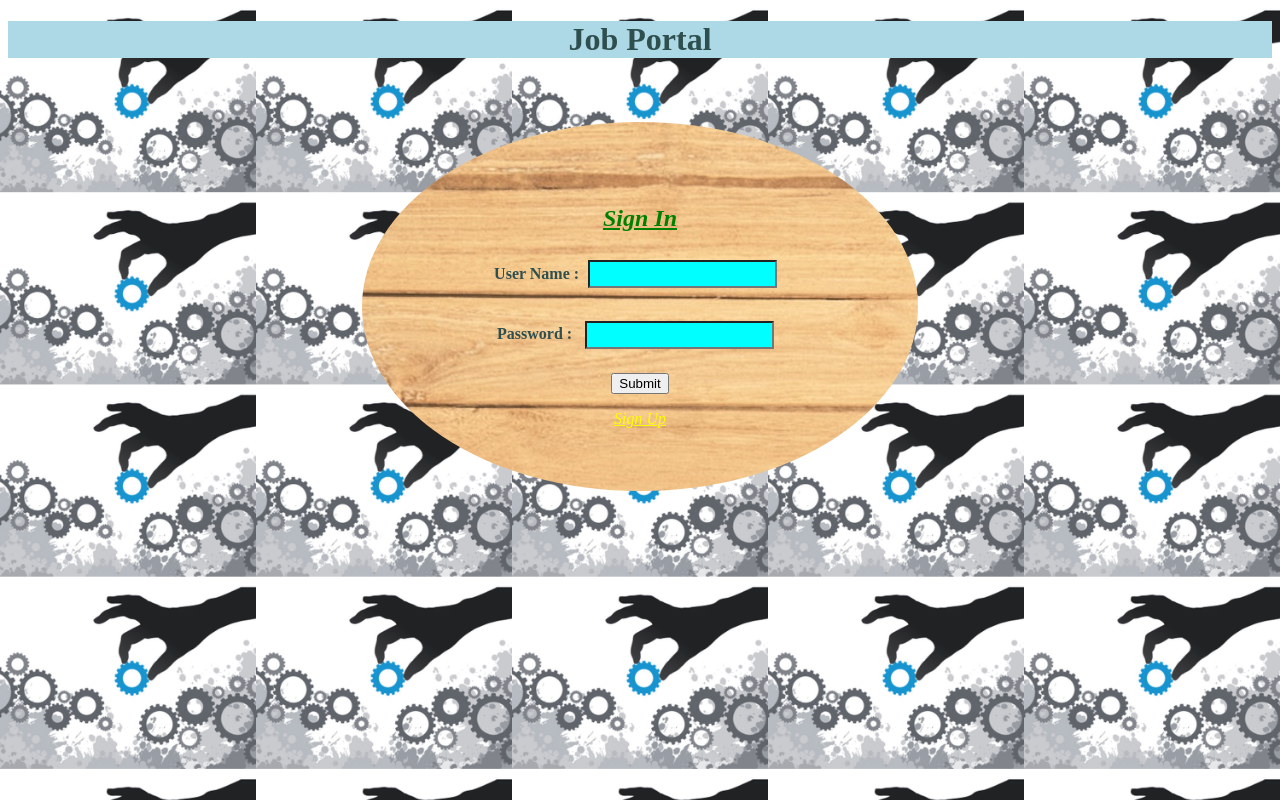
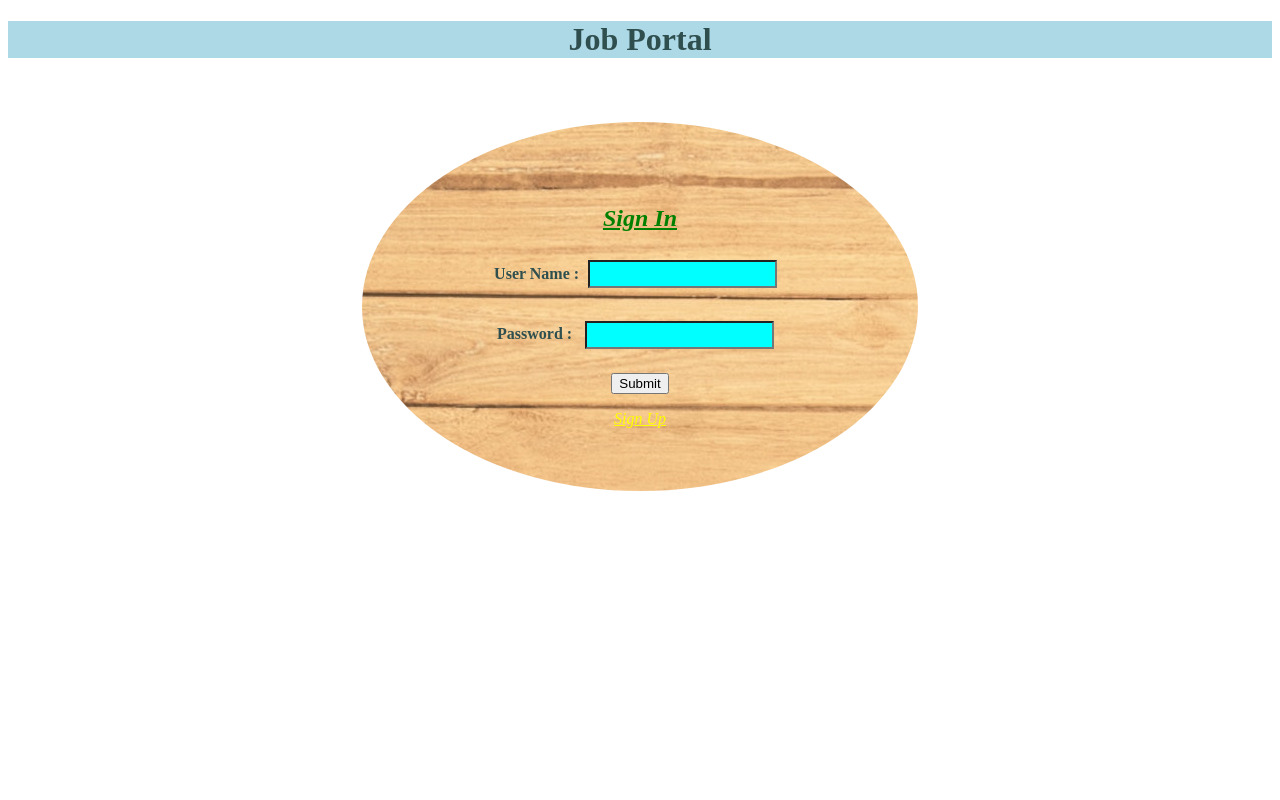
Before and after one commit to ishi2017/Jobs, a plain HTML site: page index.html in a window 1280 px wide. Drawn offline with Linux system fonts and the light colour scheme.

Commit message:
changed css

```diff
--- a/index.css
+++ b/index.css
@@ -1,7 +1,6 @@
 body{
     /* background-color: cyan; */
-    background-image: url('resources/background.png');
-    background-size:20%;
+
     text-align: center;
     color: darkslategray;
 }
```
